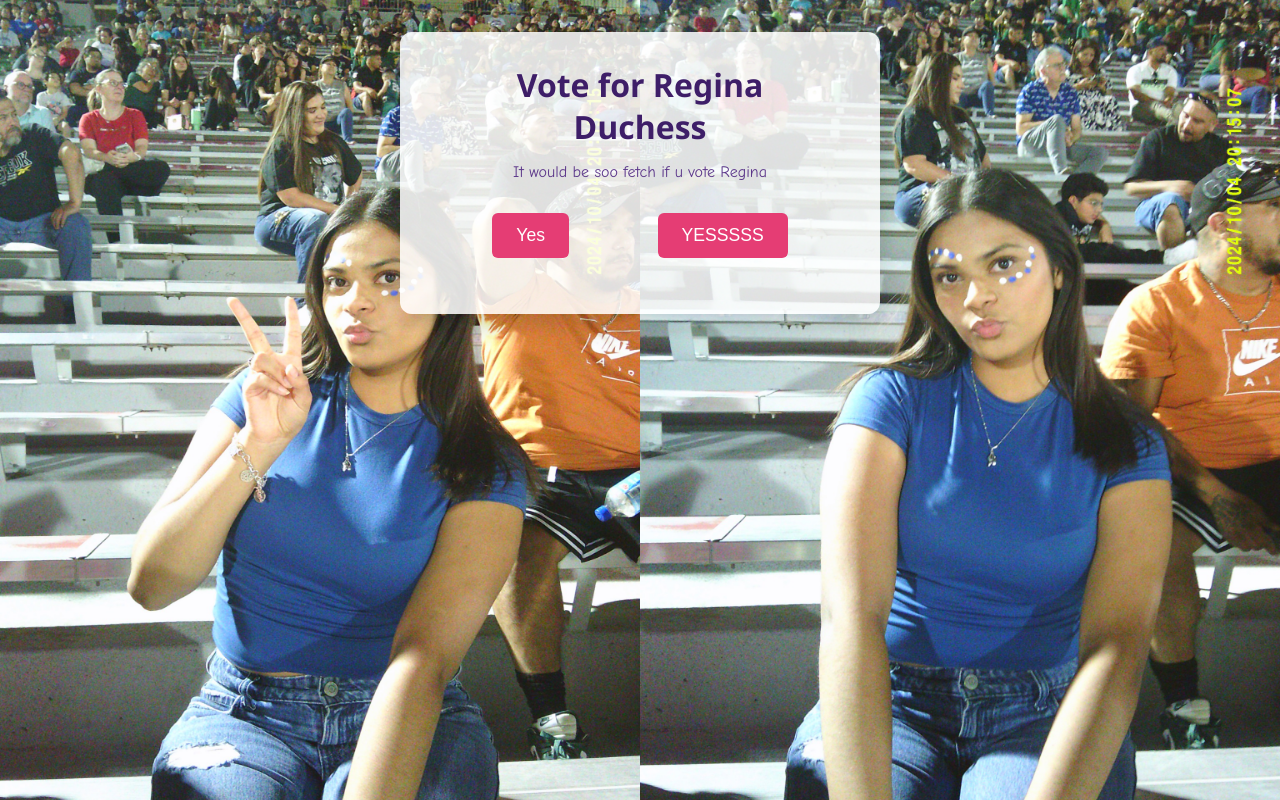
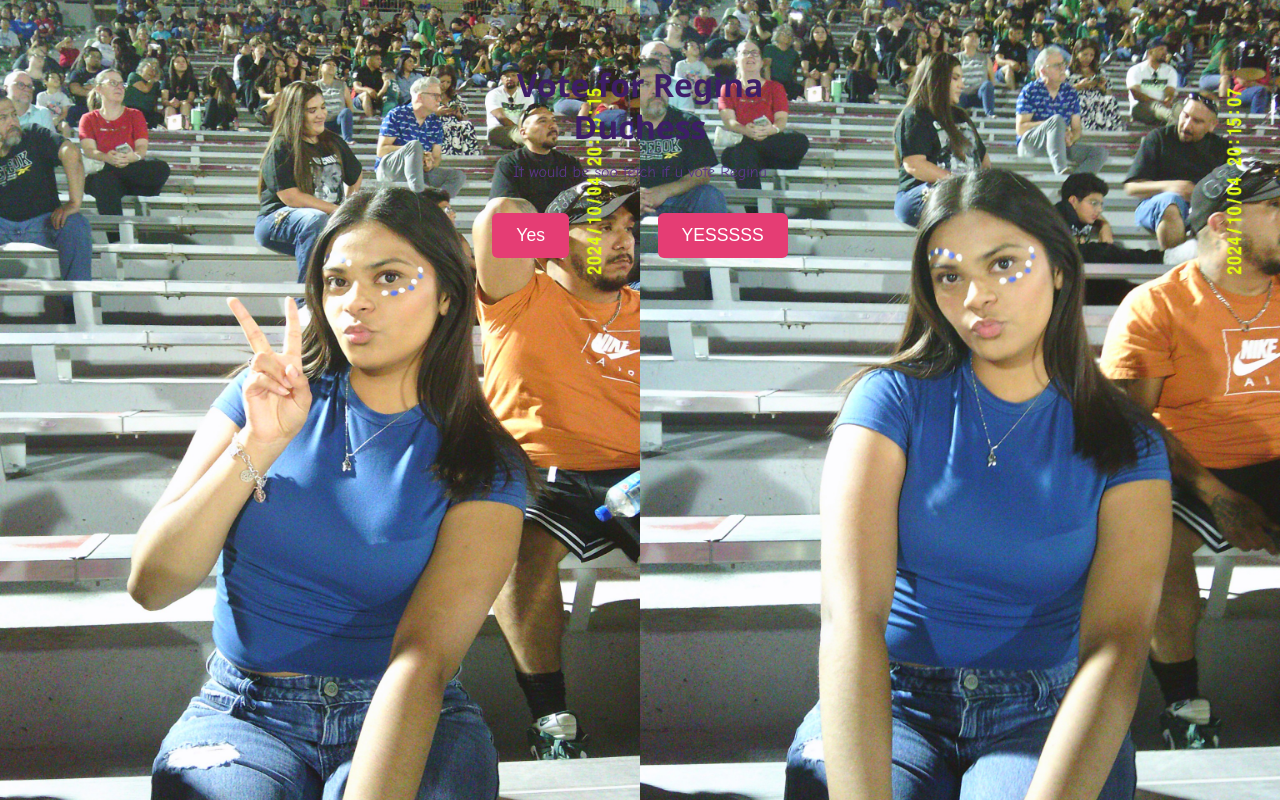
Before and after one commit to darth7411kylo/regina-duchess-homecoming, a plain HTML site: page index.html in a window 1280 px wide. Drawn offline with Linux system fonts and the light colour scheme; no server answers.

Commit message:
Add files via upload

```diff
--- a/style.css
+++ b/style.css
@@ -31,13 +31,14 @@ body {
 }
 
 .container {
-    /* Use a semi‑transparent white background so text and buttons remain
-       readable atop the photographic background. */
-    background: rgba(255, 255, 255, 0.85);
+    /* Remove the semi‑transparent background so only the text appears directly on
+       top of the photographs.  We still keep some padding and radius for
+       spacing around the content. */
+    background: transparent;
     border-radius: 12px;
     padding: 2rem 3rem;
-    /* Slightly stronger shadow for improved contrast against photos */
-    box-shadow: 0 8px 24px rgba(0, 0, 0, 0.2);
+    /* Optional: remove the shadow since there is no background panel */
+    box-shadow: none;
     max-width: 480px;
     text-align: center;
     margin-top: 2rem;
```
